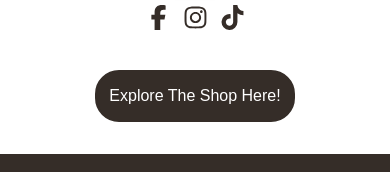
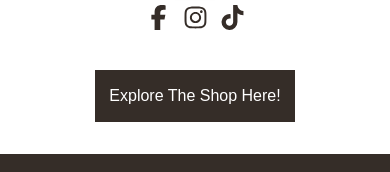
Before and after one commit to cobbygraves/wood-craft, a Next.js app: page / in a window 390 px wide. Shown: the part 626-798 px from the top of the page. Built offline with nearby package versions, Linux system fonts and the light colour scheme; a web font is replaced by a local one.

Commit message:
fix: remove rounded corners for action button

```diff
--- a/src/app/components/mobile-navbar.tsx
+++ b/src/app/components/mobile-navbar.tsx
@@ -16,13 +16,12 @@ export const MobilieNavbar = () => {
     <div
       className={` ${
         showMenu &&
-        'h-screen overflow-hidden  text-[var(--primary-color)] absolute z-50 w-full lg:hidden'
+        'h-screen overflow-hidden  text-[var(--primary-color)] absolute z-50 w-full md:hidden'
       }`}
     >
       <div
-        className={`text-[var(--primary-color)] px-5 h-[75px] flex items-center justify-between fixed top-0 left-0 right-0 z-20 lg:hidden ${
-          showMenu &&
-          'bg-[var(--tertiary-color)] text-[var(--primary-color)] border-b border-[var(--primary-color)]'
+        className={`text-[var(--primary-color)] px-5 h-[75px] flex items-center justify-between fixed top-0 left-0 right-0 z-20 md:hidden ${
+          showMenu && 'text-[var(--primary-color)]'
         }`}
       >
         <Link href='/'>
--- a/src/app/page.tsx
+++ b/src/app/page.tsx
@@ -10,6 +10,7 @@ import card3 from '../../public/card3.svg'
 import card4 from '../../public/card4.svg'
 import Image from 'next/image'
 import Welcome from './components/welcome'
+import Link from 'next/link'
 
 export default function Home() {
   const [active, setActive] = useState(0)
@@ -61,9 +62,12 @@ export default function Home() {
               </a>
             </div>
             {/* Todo */}
-            <a className=' mt-10 lg:hidden bg-[var(--primary-color)] text-[var(--background-color)] rounded-3xl hover:bg-[var(--secondary-color)] transition duration-300 cursor-pointer text-center p-3 w-fit border-2 border-[var(--primary-color)] hover:border-[var(--secondary-color)]'>
+            <Link
+              href='/shop'
+              className=' mt-10 lg:hidden bg-[var(--primary-color)] text-[var(--background-color)] hover:bg-[var(--secondary-color)] transition duration-300 cursor-pointer text-center p-3 w-fit border-2 border-[var(--primary-color)] hover:border-[var(--secondary-color)]'
+            >
               Explore The Shop Here!
-            </a>
+            </Link>
           </div>
         </div>
 
```
